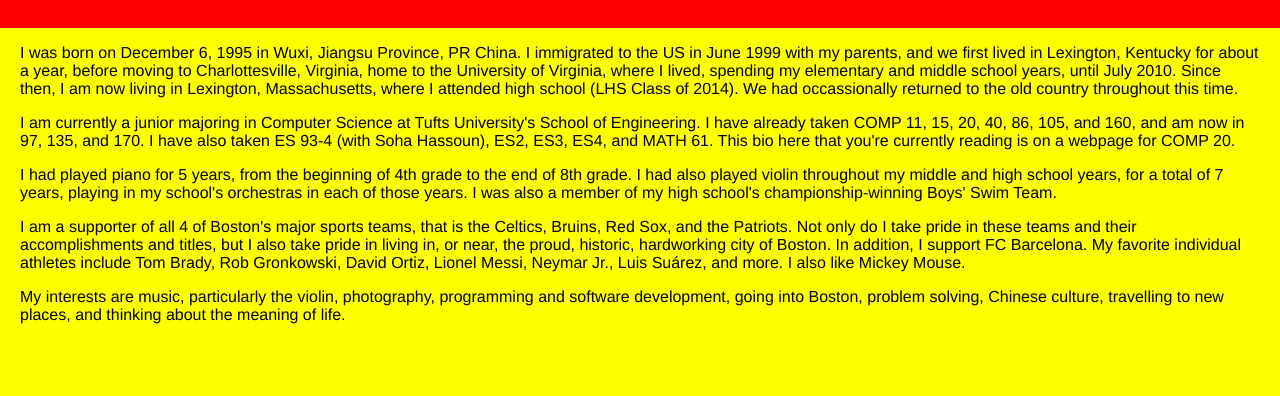
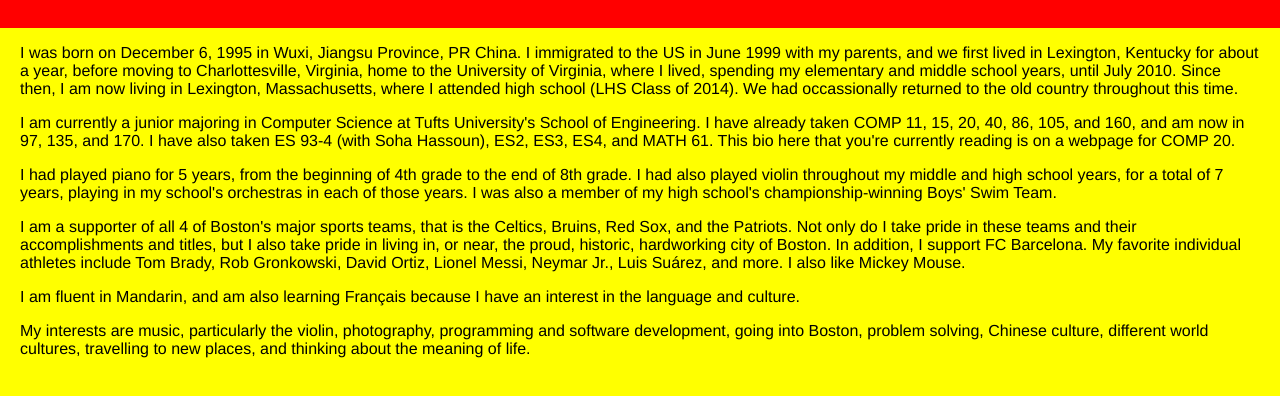
Before and after one commit to yichuanma95/yichuanma95.github.io, a plain HTML site: page bio.html in a window 1280 px wide. Shown: the part 154-550 px from the top of the page. Drawn offline with Linux system fonts and the light colour scheme.

Commit message:
languages

```diff
--- a/bio.html
+++ b/bio.html
@@ -17,6 +17,7 @@
         <p>I am currently a junior majoring in Computer Science at Tufts University's School of Engineering. I have already taken COMP 11, 15, 20, 40, 86, 105, and 160, and am now in 97, 135, and 170. I have also taken ES 93-4 (with Soha Hassoun), ES2, ES3, ES4, and MATH 61. This bio here that you're currently reading is on a webpage for COMP 20.</p>
         <p>I had played piano for 5 years, from the beginning of 4th grade to the end of 8th grade. I had also played violin throughout my middle and high school years, for a total of 7 years, playing in my school's orchestras in each of those years. I was also a member of my high school's championship-winning Boys' Swim Team.</p>
         <p>I am a supporter of all 4 of Boston's major sports teams, that is the Celtics, Bruins, Red Sox, and the Patriots. Not only do I take pride in these teams and their accomplishments and titles, but I also take pride in living in, or near, the proud, historic, hardworking city of Boston. In addition, I support FC Barcelona. My favorite individual athletes include Tom Brady, Rob Gronkowski, David Ortiz, Lionel Messi, Neymar Jr., Luis Su&#225;rez, and more. I also like Mickey Mouse.</p>
-        <p>My interests are music, particularly the violin, photography, programming and software development, going into Boston, problem solving, Chinese culture, travelling to new places, and thinking about the meaning of life.</p>
+        <p>I am fluent in Mandarin, and am also learning Fran&#231;ais because I have an interest in the language and culture.</p>
+        <p>My interests are music, particularly the violin, photography, programming and software development, going into Boston, problem solving, Chinese culture, different world cultures, travelling to new places, and thinking about the meaning of life.</p>
     </body>
 </html>
```
